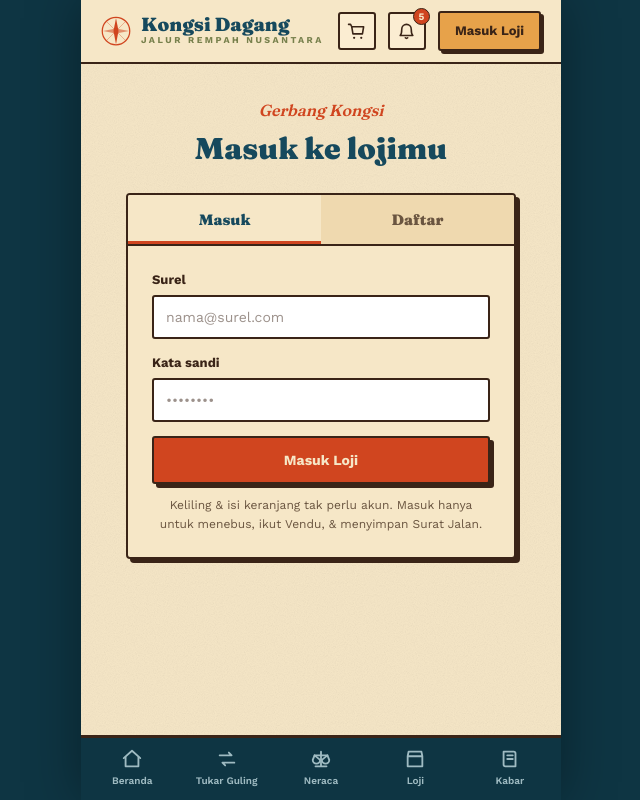
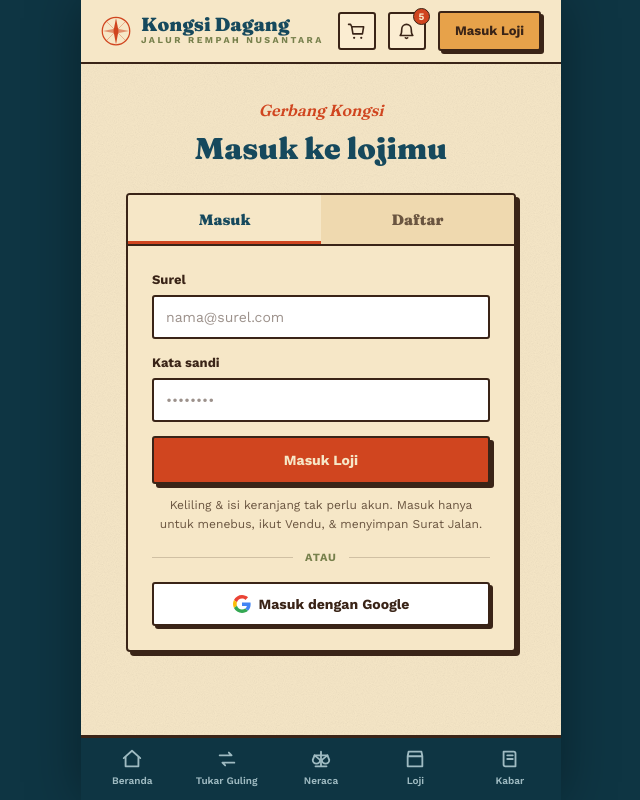
Before and after one commit to taracorp/kongsidagang, a Next.js app: page /masuk in a window 1280 px wide. Shown: the whole page, without its empty margins (319-959 px from the left). Built offline with nearby package versions, Linux system fonts and the light colour scheme; no server answers.

Commit message:
Auth: Login dengan Google (signInWithOAuth) + route /auth/callback (exchange code). Tombol di /masuk & /bayar. Supabase Site URL + redirect URLs diset

```diff
--- /dev/null
+++ b/app/auth/callback/route.ts
@@ -0,0 +1,17 @@
+import { NextResponse } from "next/server";
+import { createClient } from "@/lib/supabase/server";
+
+export async function GET(request: Request) {
+  const { searchParams, origin } = new URL(request.url);
+  const code = searchParams.get("code");
+  const next = searchParams.get("next") ?? "/pakhuis";
+
+  if (code) {
+    const supabase = await createClient();
+    const { error } = await supabase.auth.exchangeCodeForSession(code);
+    if (!error) {
+      return NextResponse.redirect(`${origin}${next}`);
+    }
+  }
+  return NextResponse.redirect(`${origin}/masuk?error=oauth`);
+}
--- a/components/kongsi/AuthForm.tsx
+++ b/components/kongsi/AuthForm.tsx
@@ -5,6 +5,7 @@
 import { createClient } from "@/lib/supabase/client";
 import { cn } from "@/lib/utils";
 import { KongsiButton } from "./KongsiButton";
+import { GoogleButton } from "./GoogleButton";
 
 const fieldLabel = "mb-[5px] block text-[13px] font-bold";
 const fieldInput =
@@ -150,6 +151,12 @@
           Keliling &amp; isi keranjang tak perlu akun. Masuk hanya untuk
           menebus, ikut Vendu, &amp; menyimpan Surat Jalan.
         </p>
+        <div className="my-4 flex items-center gap-3 text-[11px] font-bold uppercase tracking-[1px] text-kongsi-olive">
+          <span className="h-px flex-1 bg-kongsi-ink/20" />
+          atau
+          <span className="h-px flex-1 bg-kongsi-ink/20" />
+        </div>
+        <GoogleButton next={redirectTo} />
       </form>
     </div>
   );
--- a/components/kongsi/BayarClient.tsx
+++ b/components/kongsi/BayarClient.tsx
@@ -6,6 +6,7 @@
 import { createClient } from "@/lib/supabase/client";
 import { KongsiButton, KongsiLinkButton } from "@/components/kongsi/KongsiButton";
 import { useCart } from "@/components/kongsi/cart";
+import { GoogleButton } from "@/components/kongsi/GoogleButton";
 import { cn, formatKeping } from "@/lib/utils";
 
 const BEA = 2000;
@@ -127,6 +128,12 @@
               ? "Daftar & Lanjut Bayar"
               : "Masuk & Lanjut Bayar"}
         </KongsiButton>
+        <div className="my-3 flex items-center gap-3 text-[11px] font-bold uppercase tracking-[1px] text-kongsi-olive">
+          <span className="h-px flex-1 bg-kongsi-ink/20" />
+          atau
+          <span className="h-px flex-1 bg-kongsi-ink/20" />
+        </div>
+        <GoogleButton next="/bayar" />
       </form>
     </div>
   );
--- /dev/null
+++ b/components/kongsi/GoogleButton.tsx
@@ -0,0 +1,55 @@
+"use client";
+
+import { useState } from "react";
+import { createClient } from "@/lib/supabase/client";
+
+function GoogleG({ size = 18 }: { size?: number }) {
+  return (
+    <svg width={size} height={size} viewBox="0 0 48 48" aria-hidden="true">
+      <path
+        fill="#EA4335"
+        d="M24 9.5c3.54 0 6.71 1.22 9.21 3.6l6.85-6.85C35.9 2.38 30.47 0 24 0 14.62 0 6.51 5.38 2.56 13.22l7.98 6.19C12.43 13.72 17.74 9.5 24 9.5z"
+      />
+      <path
+        fill="#4285F4"
+        d="M46.98 24.55c0-1.57-.15-3.09-.38-4.55H24v9.02h12.94c-.58 2.96-2.26 5.48-4.78 7.18l7.73 6c4.51-4.18 7.09-10.36 7.09-17.65z"
+      />
+      <path
+        fill="#FBBC05"
+        d="M10.53 28.59c-.48-1.45-.76-2.99-.76-4.59s.27-3.14.76-4.59l-7.98-6.19C.92 16.46 0 20.12 0 24c0 3.88.92 7.54 2.56 10.78l7.97-6.19z"
+      />
+      <path
+        fill="#34A853"
+        d="M24 48c6.48 0 11.93-2.13 15.89-5.81l-7.73-6c-2.15 1.45-4.92 2.3-8.16 2.3-6.26 0-11.57-4.22-13.47-9.91l-7.98 6.19C6.51 42.62 14.62 48 24 48z"
+      />
+    </svg>
+  );
+}
+
+export function GoogleButton({ next = "/pakhuis" }: { next?: string }) {
+  const [busy, setBusy] = useState(false);
+
+  async function onClick() {
+    setBusy(true);
+    const supabase = createClient();
+    const { error } = await supabase.auth.signInWithOAuth({
+      provider: "google",
+      options: {
+        redirectTo: `${window.location.origin}/auth/callback?next=${encodeURIComponent(next)}`,
+      },
+    });
+    if (error) setBusy(false);
+  }
+
+  return (
+    <button
+      type="button"
+      onClick={onClick}
+      disabled={busy}
+      className="flex w-full cursor-pointer items-center justify-center gap-2 rounded-[3px] border-2 border-kongsi-ink bg-white px-4 py-[10px] text-sm font-bold text-kongsi-ink shadow-hard-sm transition-transform hover:translate-x-[1px] hover:translate-y-[1px] disabled:opacity-60"
+    >
+      <GoogleG />
+      {busy ? "Mengalihkan…" : "Masuk dengan Google"}
+    </button>
+  );
+}
```
